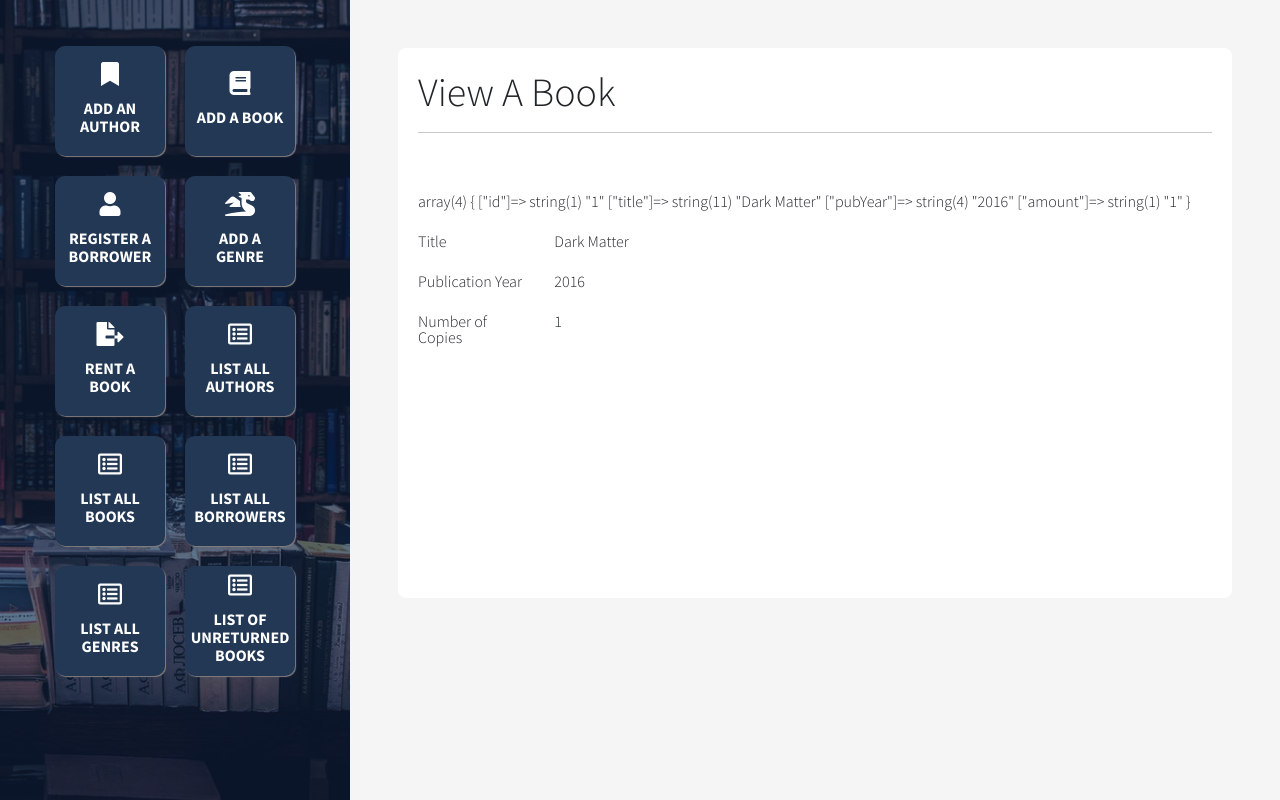
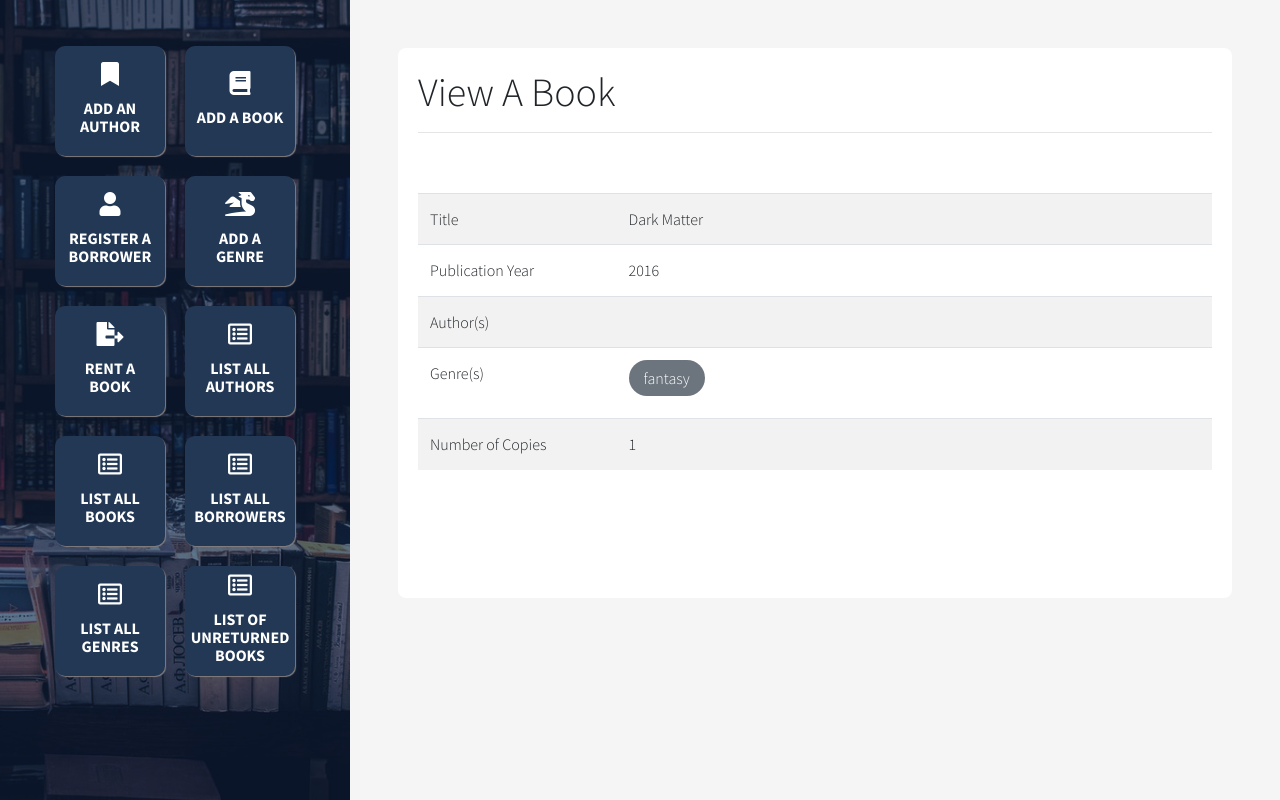
Before and after one commit to DonCastillo/library-management-db-application, a PHP site: page /view/book.php?id=1 in a window 1280 px wide. Run offline with PHP 8.4, Linux system fonts and the light colour scheme; data comes from the database, SQL or seed files in the repository; some libraries are stand-ins or nearby versions.

Commit message:
added single view book page, updated css

```diff
--- a/css/styles.css
+++ b/css/styles.css
@@ -2,7 +2,7 @@
 font-family: 'Source Sans Pro', sans-serif; */
 body {
     font-family: 'Source Sans Pro', sans-serif;
-    line-height:1rem;
+    line-height:1.65rem;
 }
 a {
     text-decoration: none;
@@ -16,6 +16,14 @@ table i {
     display: flex !important;
     justify-content: center;
     align-items: center;
+}
+.badge {
+    /* background-color: #223855; */
+    font-size:1rem;
+    font-weight:400;
+    margin-right:0.5rem;
+    margin-bottom:10px;
+    padding:10px 15px;
 }
 /* select.form-control {
     width:unset;
@@ -116,3 +124,8 @@ main {
 .multiple-select.form-group {
     background-color:whitesmoke;
 }
+
+#view-page .row {
+    padding:1rem;
+    background-color: aqua;
+}
--- a/footer.php
+++ b/footer.php
@@ -10,17 +10,10 @@
             echo
             '
                 </div>
-
-
-                <script src="https://code.jquery.com/jquery-3.6.0.min.js"
-                        integrity="sha256-/xUj+3OJU5yExlq6GSYGSHk7tPXikynS7ogEvDej/m4="
-                        crossorigin="anonymous">
-                </script>
-
-                <script src="https://cdn.jsdelivr.net/npm/bootstrap@5.1.2/dist/js/bootstrap.bundle.min.js"
-                        integrity="sha384-kQtW33rZJAHjgefvhyyzcGF3C5TFyBQBA13V1RKPf4uH+bwyzQxZ6CmMZHmNBEfJ"
-                        crossorigin="anonymous">
-                </script>';
+                <script src="https://code.jquery.com/jquery-3.2.1.slim.min.js" integrity="sha384-KJ3o2DKtIkvYIK3UENzmM7KCkRr/rE9/Qpg6aAZGJwFDMVNA/GpGFF93hXpG5KkN" crossorigin="anonymous"></script>
+                <script src="https://cdnjs.cloudflare.com/ajax/libs/popper.js/1.12.9/umd/popper.min.js" integrity="sha384-ApNbgh9B+Y1QKtv3Rn7W3mgPxhU9K/ScQsAP7hUibX39j7fakFPskvXusvfa0b4Q" crossorigin="anonymous"></script>
+                <script src="https://maxcdn.bootstrapcdn.com/bootstrap/4.0.0/js/bootstrap.min.js" integrity="sha384-JZR6Spejh4U02d8jOt6vLEHfe/JQGiRRSQQxSfFWpi1MquVdAyjUar5+76PVCmYl" crossorigin="anonymous"></script>
+            ';
 
             foreach ($this->scripts as $item) {
                 echo '<script src="'.$item.'"></script>';
--- a/head.php
+++ b/head.php
@@ -13,20 +13,24 @@
 
         function drawHead() {
             echo
-            '<!DOCTYPE html>
+            '
+            <!DOCTYPE html>
                 <html lang="en">
                 <head>
                     <meta charset="UTF-8">
                     <meta http-equiv="X-UA-Compatible" content="IE=edge">
                     <meta name="viewport" content="width=device-width, initial-scale=1.0">
 
-                    <link href="https://cdn.jsdelivr.net/npm/bootstrap@5.1.2/dist/css/bootstrap.min.css" rel="stylesheet" integrity="sha384-uWxY/CJNBR+1zjPWmfnSnVxwRheevXITnMqoEIeG1LJrdI0GlVs/9cVSyPYXdcSF" crossorigin="anonymous">
+                    <link rel="stylesheet" href="https://maxcdn.bootstrapcdn.com/bootstrap/4.0.0/css/bootstrap.min.css" integrity="sha384-Gn5384xqQ1aoWXA+058RXPxPg6fy4IWvTNh0E263XmFcJlSAwiGgFAW/dAiS6JXm" crossorigin="anonymous">
+
                     <link rel="stylesheet" href="https://cdnjs.cloudflare.com/ajax/libs/font-awesome/6.0.0-beta2/css/fontawesome.min.css" integrity="sha512-Rcr1oG0XvqZI1yv1HIg9LgZVDEhf2AHjv+9AuD1JXWGLzlkoKDVvE925qySLcEywpMAYA/rkg296MkvqBF07Yw==" crossorigin="anonymous" referrerpolicy="no-referrer">
                     <link rel="stylesheet" href="https://use.fontawesome.com/releases/v5.15.4/css/all.css" integrity="sha384-DyZ88mC6Up2uqS4h/KRgHuoeGwBcD4Ng9SiP4dIRy0EXTlnuz47vAwmeGwVChigm" crossorigin="anonymous">
 
                     <link rel="preconnect" href="https://fonts.googleapis.com">
                     <link rel="preconnect" href="https://fonts.gstatic.com" crossorigin>
-                    <link href="https://fonts.googleapis.com/css2?family=Roboto:wght@300;400&family=Source+Sans+Pro:wght@300;700&display=swap" rel="stylesheet">';
+                    <link href="https://fonts.googleapis.com/css2?family=Roboto:wght@300;400&family=Source+Sans+Pro:wght@300;700&display=swap" rel="stylesheet">
+
+            ';
 
             foreach ($this->styles as $item) {
                 echo '<link rel="stylesheet" href="'.$item.'">';
--- a/view/book.php
+++ b/view/book.php
@@ -12,7 +12,7 @@
 
 
 <div class="right p-5">
-    <main>
+    <main id="view-page">
         <h1>View A Book</h1>
         <hr>
 
@@ -29,35 +29,67 @@
             {
 
                 $id = $_GET['id'];
-                $sql = "SELECT * FROM book where id = $id";
+
+                $bookSql = "SELECT *
+                            FROM book
+                            WHERE id = $id";
+
+                $authorSql = "SELECT author.fName, author.lName
+                              FROM writes
+                              JOIN author
+                              WHERE writes.authorID = author.id AND writes.bookID = $id";
+
+                $genreSql = "SELECT genre.name
+                             FROM assigns
+                             JOIN genre
+                             WHERE assigns.genreName = genre.name AND assigns.bookID = $id";
 
 
-                $result = $conn->query($sql);
+                $bookResult = $conn->query($bookSql);
+                $authorResult = $conn->query($authorSql);
+                $genreResult = $conn->query($genreSql);
 
-                // var_dump($result);
 
-                if ($result->num_rows > 0)
+                if ($bookResult->num_rows > 0)
                 {
 
-                    $row = $result->fetch_assoc();
-                    var_dump($row);
+                    $bookRow = $bookResult->fetch_assoc();
 
-                    echo '<div class="row my-4">';
-                    echo '<div class="col-12 col-md-2">Title</div>';
-                    echo '<div class="col-12 col-md-10">'.$row['title'].'</div>';
-                    echo '</div>';
+                    $authors = [];
+                    while($authorRow = $authorResult->fetch_assoc())
+                        array_push($authors, '<span class="badge badge-pill badge-secondary">'.$authorRow['fName'].' '.$authorRow['lName'].'</span>');
 
-                    echo '<div class="row my-4">';
-                    echo '<div class="col-12 col-md-2">Publication Year</div>';
-                    echo '<div class="col-12 col-md-10">'.$row['pubYear'].'</div>';
-                    echo '</div>';
+                    $genres = [];
+                    while($genreRow = $genreResult->fetch_assoc())
+                        array_push($genres, '<span class="badge badge-pill badge-secondary">'.$genreRow['name'].'</span>');
 
-                    echo '<div class="row my-4">';
-                    echo '<div class="col-12 col-md-2">Number of Copies</div>';
-                    echo '<div class="col-12 col-md-10">'.$row['amount'].'</div>';
-                    echo '</div>';
+                    echo '<table class="table table-striped">';
 
+                    echo '<tr>';
+                    echo '<td class="col-3">Title</td>';
+                    echo '<td class="col-9">'.$bookRow['title'].'</td>';
+                    echo '</tr>';
 
+                    echo '<tr>';
+                    echo '<td class="col-3">Publication Year</td>';
+                    echo '<td class="col-9">'.$bookRow['pubYear'].'</td>';
+                    echo '</tr>';
+
+                    echo '<tr>';
+                    echo '<td class="col-3">Author(s)</td>';
+                    echo '<td class="col-9">'.implode('', $authors).'</td>';
+                    echo '</tr>';
+
+                    echo '<tr>';
+                    echo '<td class="col-3">Genre(s)</td>';
+                    echo '<td class="col-9">'.implode('', $genres).'</td>';
+                    echo '</tr>';
+
+                    echo '<tr>';
+                    echo '<td class="col-3">Number of Copies</td>';
+                    echo '<td class="col-9">'.$bookRow['amount'].'</td>';
+                    echo '</tr>';
+                    echo '</table>';
 
                 }
                 else
```
